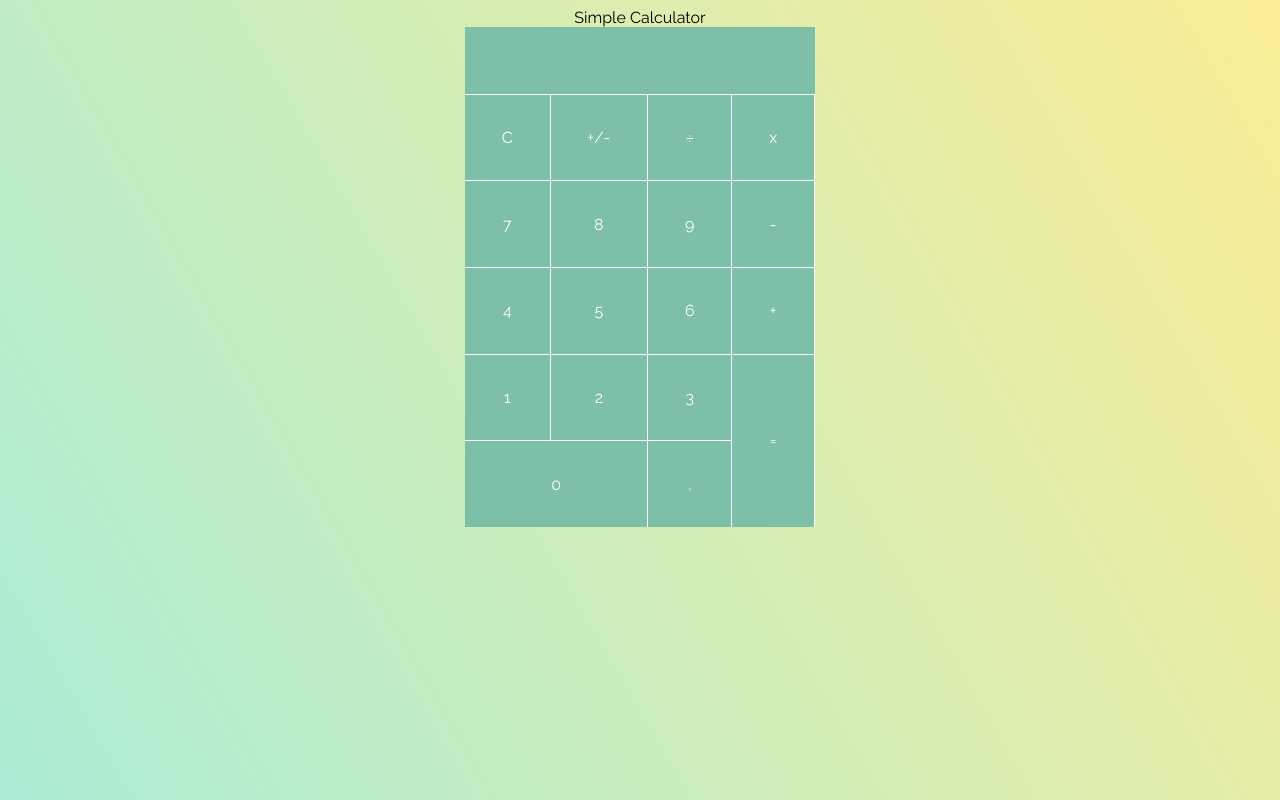
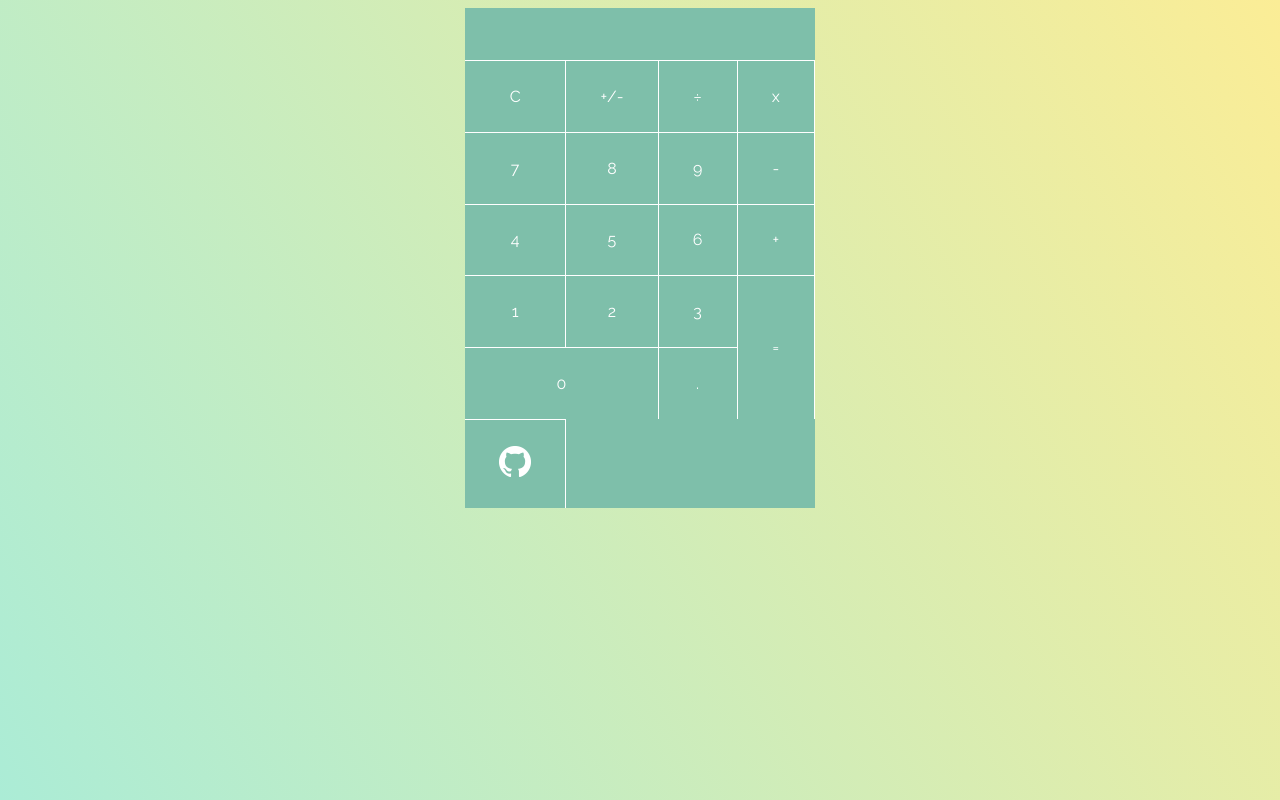
Before and after one commit to Lcdevi/simple-calculator, a plain HTML site: page index.html in a window 1280 px wide. Drawn offline with Linux system fonts and the light colour scheme.

Commit message:
final html, all buttons, no title'

```diff
--- a/index.html
+++ b/index.html
@@ -6,7 +6,6 @@
     <title>Calculator</title>
   </head>
   <body>
-<header> Simple Calculator</header>
 
 <div id="container">
   <div id="display"></div>
@@ -25,9 +24,10 @@
   <button id="onebtn">1</button>
   <button id="twobtn">2</button>
   <button id="threebtn">3</button>
+  <button id="egalbtn">=</button>
   <button id="zerobtn">0</button>
   <button id="dotbtn">.</button>
-  <button id="egalbtn">=</button>
+  <button> <a href="https://github.com/Lcdevi/simple-calculator"><img src="img/GitHub-Mark-Light-32px.png" alt="github's small cat white logo"> </a> </button>
 
 </div>
 
```
